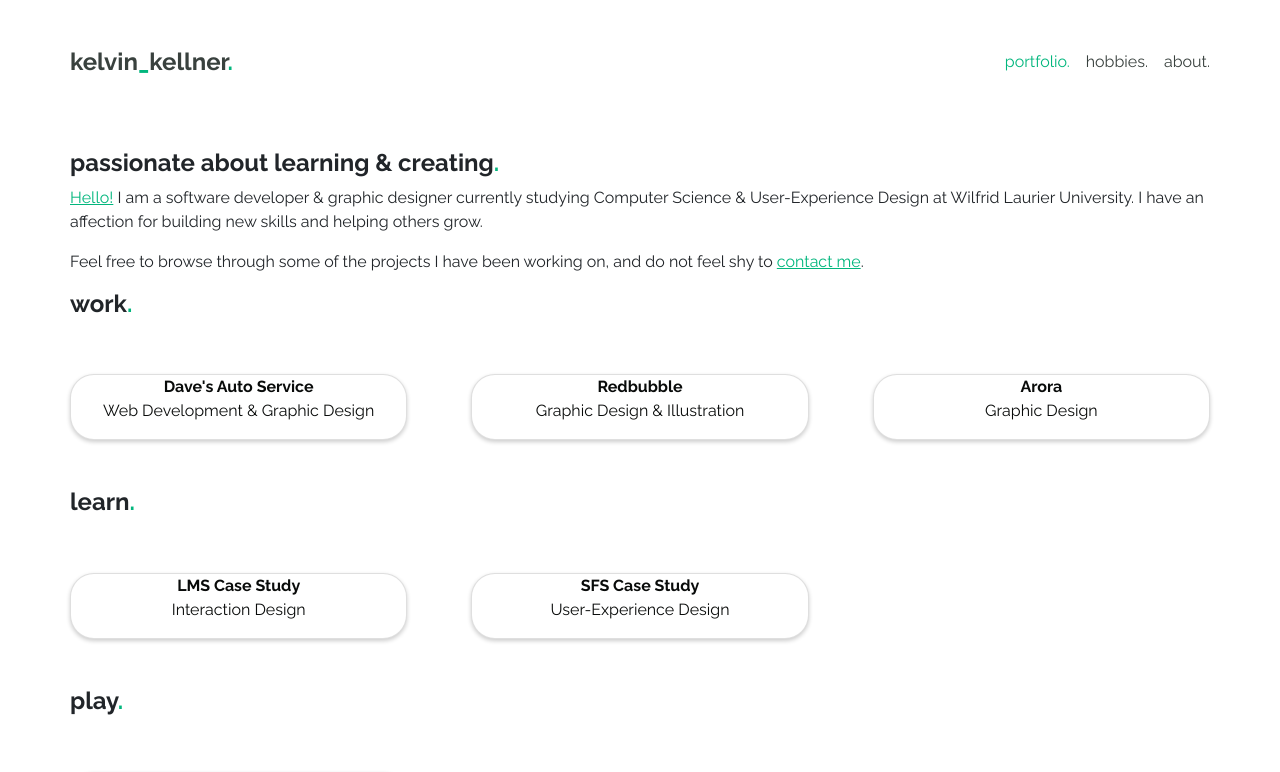
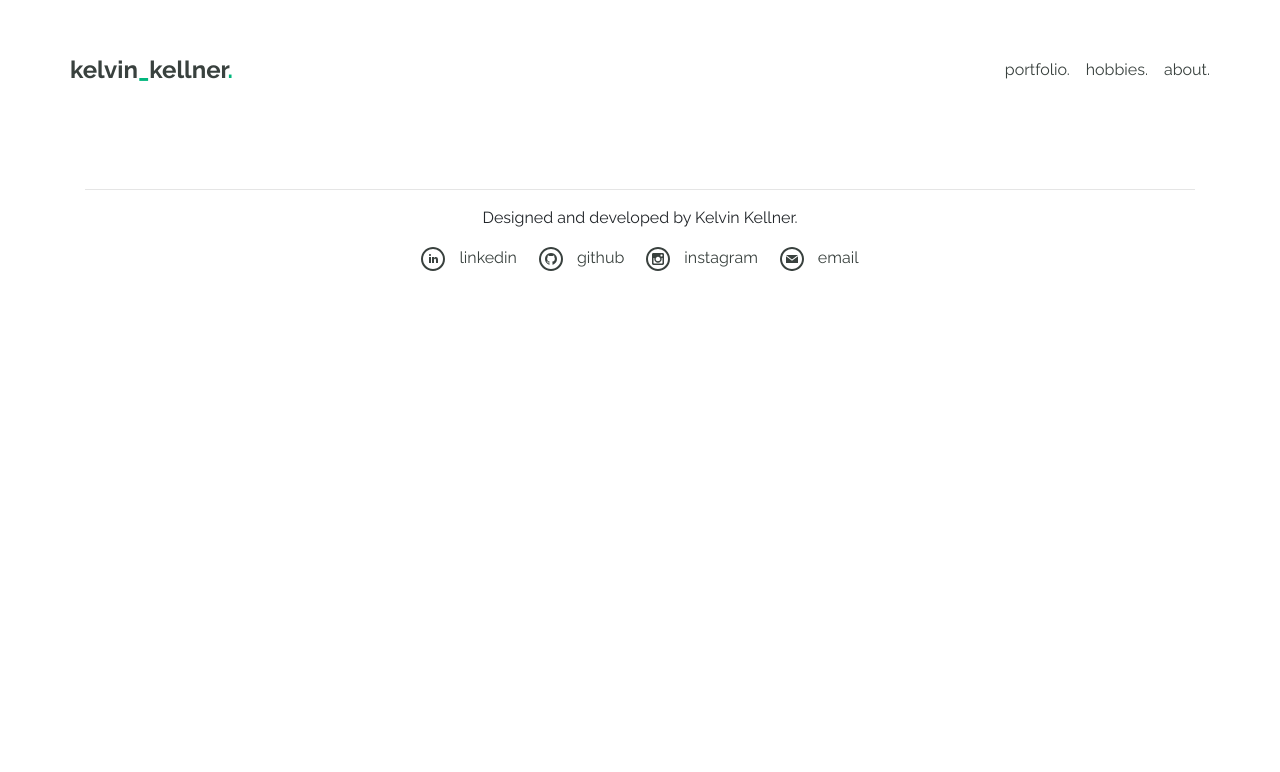
Before and after one commit to kelvinkellner/portfolio-v3, a React (Create React App) app: page /ux in a window 1280 px wide. Shown: the top 772 px of the page. Built offline with nearby package versions, Linux system fonts and the light colour scheme.

Commit message:
Setup Nav using Router

```diff
--- a/package.json
+++ b/package.json
@@ -10,6 +10,7 @@
     "react": "^17.0.2",
     "react-bootstrap": "^1.5.2",
     "react-dom": "^17.0.2",
+    "react-router-dom": "^5.2.0",
     "react-scripts": "4.0.3",
     "web-vitals": "^1.1.1"
   },
--- a/src/App.js
+++ b/src/App.js
@@ -2,6 +2,8 @@
 // import './assets/css/skeleton.css';
 import '../node_modules/bootstrap/dist/css/bootstrap.min.css';
 import './assets/css/app.css';
+
+import { Route, BrowserRouter as Router, Switch } from 'react-router-dom';
 
 import Header from './components/Header';
 import Home from './components/Home';
@@ -9,13 +11,16 @@ import Footer from './components/Footer';
 
 function App() {
   return (
-    <div className="App">
-      <Header />
-      {/* Main Page Content */}
-      <Home />
-      {/* End of Main Content */}
-      <Footer />
-    </div>
+    <Router>
+      <div className="App">
+        <Header />
+        <Switch>
+          <Route exact path="/" component={Home}/>
+        </Switch>
+        <Footer />
+      </div>
+    </Router>
+
   );
 }
 
--- a/src/assets/css/app.css
+++ b/src/assets/css/app.css
@@ -36,10 +36,10 @@ a:hover {
   color: var(--off-color-dark);
   text-decoration: underline;
 }
-.active a {
+.nav-item .active {
   color: var(--main-color);
 }
-.active a:hover {
+.nav-item .active:hover {
   color: var(--main-color-dark);
 }
 
--- a/src/components/Header.js
+++ b/src/components/Header.js
@@ -1,4 +1,6 @@
 import React, { Component } from 'react';
+import Link from 'react-router-dom/Link';
+import NavLink from 'react-router-dom/NavLink';
 
 import Col from 'react-bootstrap/Col';
 import Container from 'react-bootstrap/Container';
@@ -8,16 +10,15 @@ class Header extends Component {
     render(){
         return (
             <Container id="header">
-                <Row style={{paddingTop: "3em", paddingBottom: "4em"}}>
+                <Row style={{paddingTop: "3.5em", paddingBottom: "5em"}}>
                     <Col xs={4} style={{padding: 0}}>
-                        <h4 id="title" className="font-weight-bold">
-                            <a href="/">kelvin<span>_</span>kellner<span>.</span></a></h4>
+                        <h4 id="title" className="font-weight-bold"><Link exact to="/">kelvin<span>_</span>kellner<span>.</span></Link></h4>
                     </Col>
                     <Col className="nav-container" xs={8} style={{padding: 0}}>
                         <ul className="nav nav-header" style={{marginTop: "0.1em"}}>
-                            <li className="nav-item active"><a href="/">portfolio.</a></li>
-                            <li className="nav-item"><a href="/hobbies/">hobbies.</a></li>
-                            <li className="nav-item"><a href="/about/">about.</a></li>
+                            <li className="nav-item"><NavLink exact to="/" activeClassName="active">portfolio.</NavLink></li>
+                            <li className="nav-item"><NavLink to="/hobbies" activeClassName="active">hobbies.</NavLink></li>
+                            <li className="nav-item"><NavLink to="/about" activeClassName="active">about.</NavLink></li>
                         </ul>
                     </Col>
                 </Row>
--- a/src/components/Home.js
+++ b/src/components/Home.js
@@ -1,5 +1,6 @@
 import React, { Component } from 'react';
 
+import Col from 'react-bootstrap/Col';
 import Container from 'react-bootstrap/Container';
 import Row from 'react-bootstrap/Row';
 
@@ -8,14 +9,16 @@ class Home extends Component {
         return (
             <Container id="home">
                 <Row>
-                    <h4 className="font-weight-bold">passionate about learning & creating<span>.</span></h4>
+                    <Col md={12} lg={9} style={{padding: 0}}>
+                        <h3 className="font-weight-bold">passionate about learning & creating<span>.</span></h3>
                         <p>
                             <a href='javascript:smileyEasterEgg()'>Hello!</a> <svg id="smiley" style={{visibility: "hidden", margin: "-16px"}} xmlns="http://www.w3.org/2000/svg" width="32" height="32" viewBox="0 0 24 24">
                             <path d="M12 2c5.514 0 10 4.486 10 10s-4.486 10-10 10-10-4.486-10-10 4.486-10 10-10zm0-2c-6.627 0-12 5.373-12 12s5.373 12 12 12 12-5.373 12-12-5.373-12-12-12zm6 14h-12c.331 1.465 2.827 4 6.001 4 3.134 0 5.666-2.521 5.999-4zm0-3.998l-.755.506s-.503-.948-1.746-.948c-1.207 0-1.745.948-1.745.948l-.754-.506c.281-.748 1.205-2.002 2.499-2.002 1.295 0 2.218 1.254 2.501 2.002zm-7 0l-.755.506s-.503-.948-1.746-.948c-1.207 0-1.745.948-1.745.948l-.754-.506c.281-.748 1.205-2.002 2.499-2.002 1.295 0 2.218 1.254 2.501 2.002z"/></svg>
                             I am a software developer & graphic designer currently studying Computer Science & User-Experience Design at Wilfrid Laurier University.
                             I have an affection for building new skills and helping others grow.</p>
                         <p>
-                        Feel free to browse through some of the projects I have been working on, and do not feel shy to <a href="mailto:kelvinkellner123@gmail.com" rel="noreferrer" target="_blank">contact me</a>.</p>
+                            Feel free to browse through some of the projects I have been working on, and do not feel shy to <a href="mailto:kelvinkellner123@gmail.com">contact me</a>.</p>
+                    </Col>
                 </Row>
                 <Row>
                     <h4 className="font-weight-bold">work<span>.</span></h4>
```
Also changed, not shown: 1 other file (tests, documents, lock files or other folders). Lines whose indentation alone changed are shown as unchanged.
